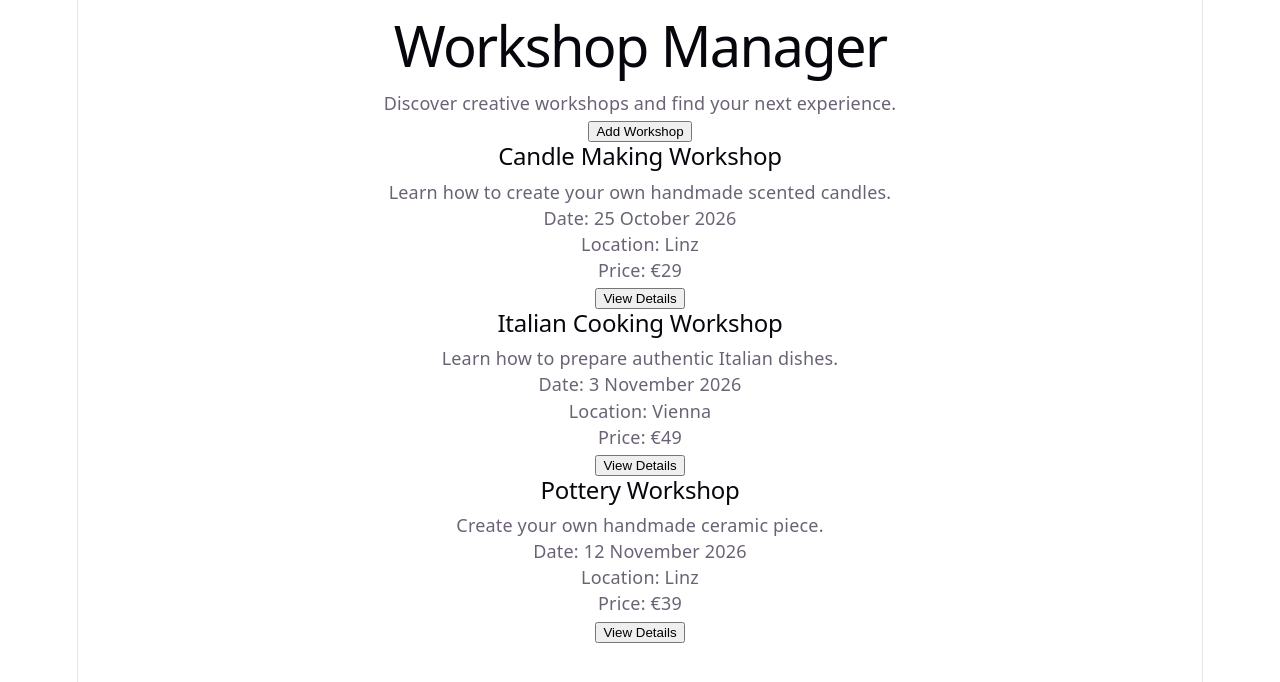
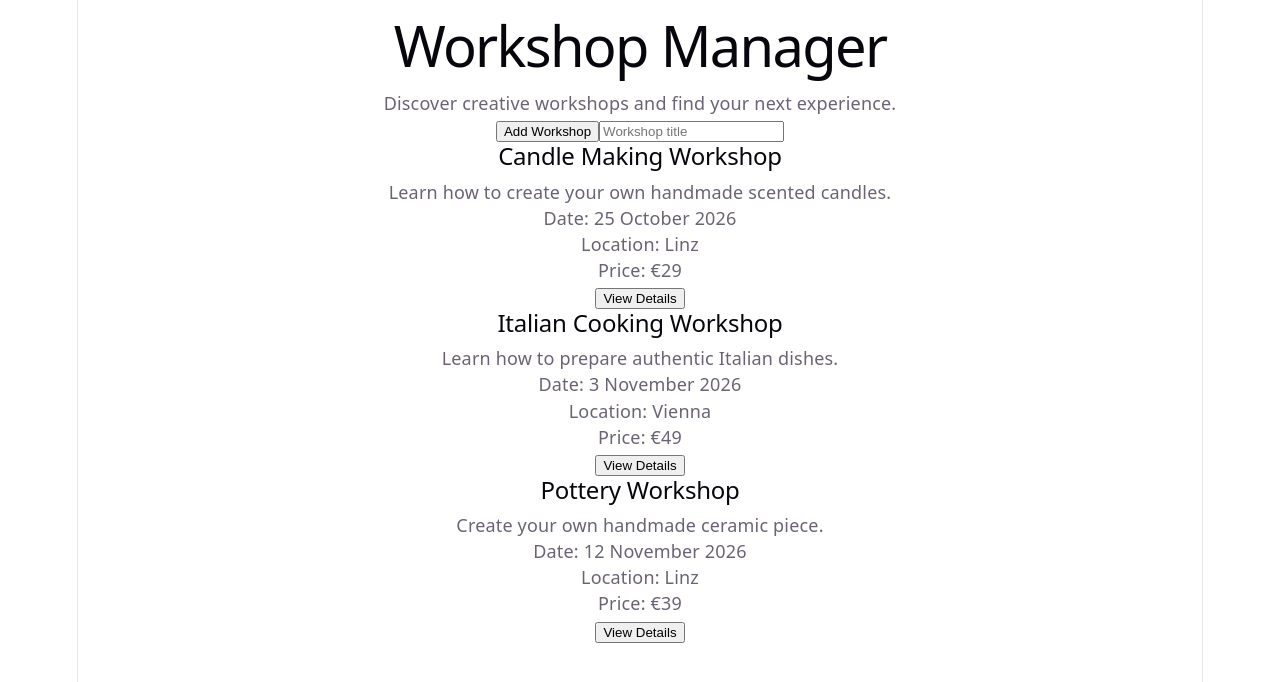
Before and after one commit to hellaszabo94-prog/workshop_manager, a React (Vite) app: page / in a window 1280 px wide. Shown: the top 682 px of the page. Built offline with nearby package versions, Linux system fonts and the light colour scheme.

Commit message:
feat: add workshop title input

```diff
--- a/src/App.jsx
+++ b/src/App.jsx
@@ -29,6 +29,8 @@ function App() {
     },
   ]);
 
+const [title, setTitle] = useState("");
+
   function handleAddWorkshop() {
     const newWorkshop = {
       id: workshops.length + 1,
@@ -49,6 +51,12 @@ function App() {
       <p>Discover creative workshops and find your next experience.</p>
 
       <button onClick={handleAddWorkshop}>Add Workshop</button>
+      <input
+        type="text"
+        value={title}
+        onChange={(event) => setTitle(event.target.value)}
+        placeholder="Workshop title"
+      />
 
       {workshops.map((workshop) => (
         <WorkshopCard
```
Lines whose indentation alone changed are shown as unchanged.
